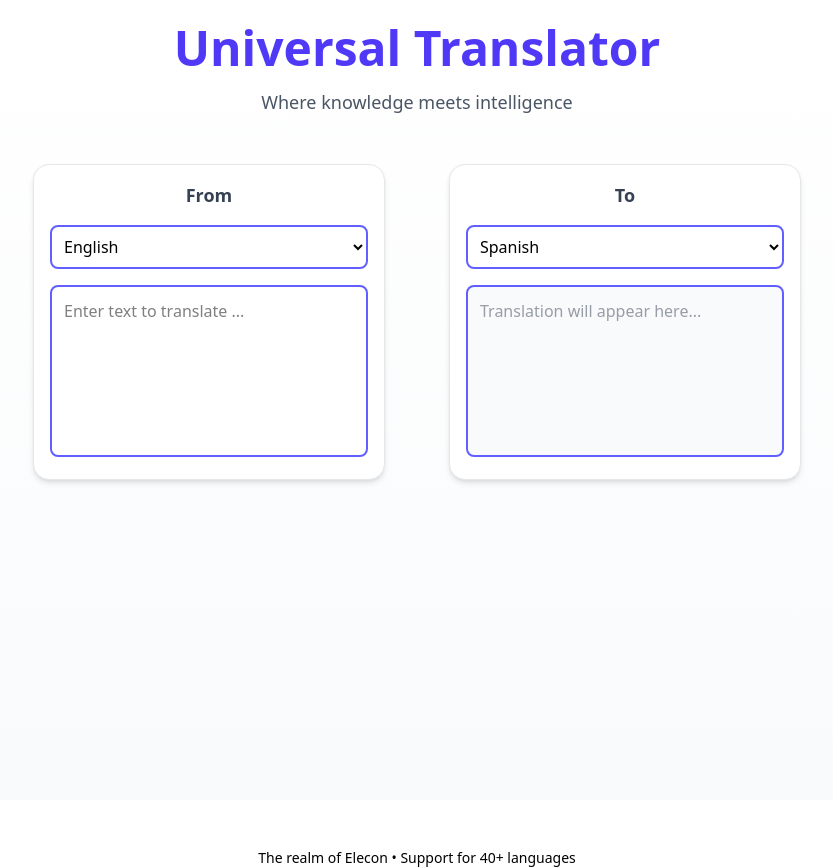
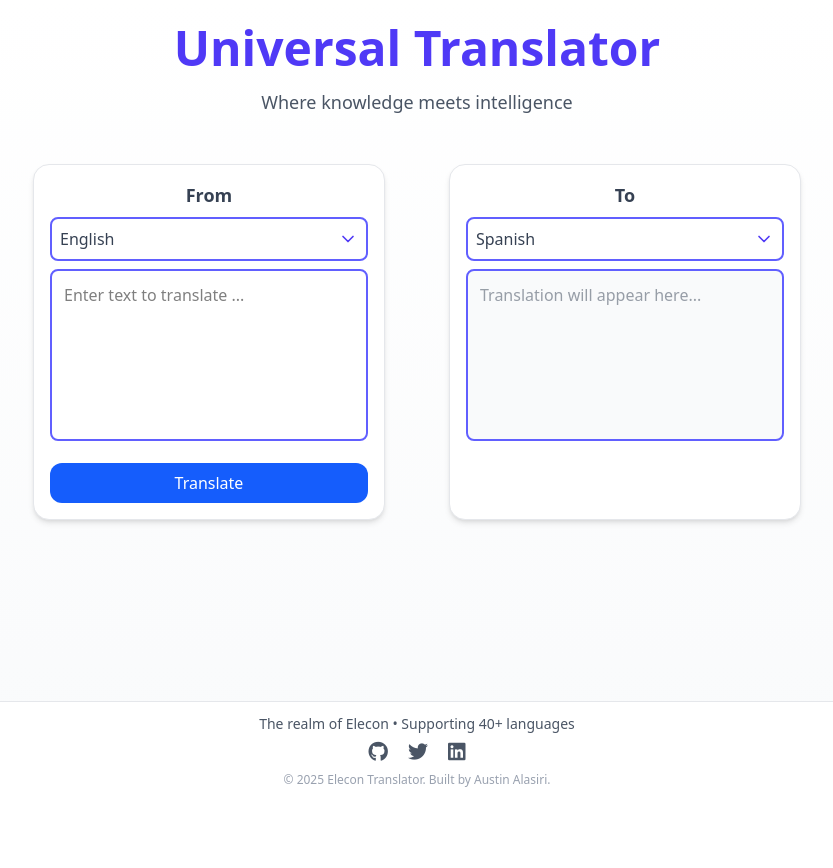
Before and after one commit to Alasiri44/jaseci-translation, a React (Vite) app in the folder client/: page / in a window 1280 px wide. Shown: the whole page, without its empty margins (223-1056 px from the left). After the commit the page ends 800 px from the top, so only its background shows below. Built offline with nearby package versions, Linux system fonts and the light colour scheme.

Commit message:
finished implementation logic

```diff
--- a/client/index.html
+++ b/client/index.html
@@ -1,13 +1,17 @@
 <!doctype html>
 <html lang="en">
+
 <head>
   <meta charset="UTF-8" />
   <link rel="icon" type="image/svg+xml" href="/vite.svg" />
+  <link rel="stylesheet" href="https://cdnjs.cloudflare.com/ajax/libs/font-awesome/6.4.0/css/all.min.css" />
   <meta name="viewport" content="width=device-width, initial-scale=1.0" />
   <title>client</title>
 </head>
+
 <body>
   <div id="root"></div>
   <script type="module" src="/src/main.tsx"></script>
 </body>
+
 </html>
--- a/client/package.json
+++ b/client/package.json
@@ -12,6 +12,7 @@
   "dependencies": {
     "@tailwindcss/vite": "^4.1.14",
     "axios": "^1.12.2",
+    "lucide-react": "^0.545.0",
     "react": "^19.1.1",
     "react-dom": "^19.1.1",
     "tailwindcss": "^4.1.14"
--- a/client/src/App.tsx
+++ b/client/src/App.tsx
@@ -2,6 +2,7 @@ import { useEffect, useState } from "react";
 import axios from "axios";
 import "./App.css";
 import Footer from "./components/ui/Footer";
+import LanguageSelector from "./components/ui/LanguageSelector";
 
 interface Language {
   name: string;
@@ -13,9 +14,14 @@ function App() {
   const [loading, setLoading] = useState(true);
   const [error, setError] = useState<string | null>(null);
   const [homeLanguage, setHomeLanguage] = useState("English");
-  const [foreignLanguage, setForeignLanguage] = useState('Spanish');
+  const [foreignLanguage, setForeignLanguage] = useState("Spanish");
   const [homeText, setHomeText] = useState("");
   const [translatedText, setTranslatedText] = useState("");
+
+  useEffect(() => {
+    // Remove any query parameters like ?language=English from the URL
+    window.history.replaceState({}, document.title, window.location.pathname);
+  }, []);
 
   useEffect(() => {
     const fetchLanguages = async () => {
@@ -31,37 +37,54 @@ function App() {
     fetchLanguages();
   }, []);
 
+  const translateText = async (e: any) => {
+    e.preventDefault();
+    try {
+      const data = {
+        text: homeText,
+        source_language: homeLanguage,
+        target_language: foreignLanguage,
+      };
+
+      axios
+        .post("http://127.0.0.1:5000/translate", data)
+        .then((response) => {
+          setTranslatedText(response.data.translated_text);
+        })
+        .catch((error) => {
+          console.error("Error:", error);
+        });
+    } catch (err) {
+      setError("Error translating the language");
+    } finally {
+      setLoading(false);
+    }
+  };
+
   loading && <p>Loading....</p>;
 
   error && <p>{error}</p>;
 
-
   return (
     <>
       <div className="box flex flex-col items-center text-center p-6 bg-gradient-to-b from-white to-gray-50 min-h-screen">
-  <h1 className="text-5xl font-extrabold text-indigo-600 mb-4">Universal Translator</h1>
+        <h1 className="text-5xl font-extrabold text-indigo-600 mb-4">
+          Universal Translator
+        </h1>
         <p className="text-lg text-gray-600 max-w-2xl mx-auto mb-8">
           Where knowledge meets intelligence
         </p>
 
         <div className="flex flex-wrap justify-center gap-8">
           <div className="m-4 p-4 w-full sm:w-[22rem] bg-white rounded-2xl shadow-md border border-gray-200">
+            <form onSubmit={translateText}>
               <h3 className="text-lg font-semibold text-gray-700 mb-2">From</h3>
-      <select
-        name="language"
-        id="language"
-        value={homeLanguage}
-        onChange={(event) => setHomeLanguage(event?.target.value)}
-        className="w-full border-2 border-indigo-500 rounded-lg p-2 my-2 focus:outline-none focus:ring-2 focus:ring-indigo-400"
-      >
-        <option value="English">English</option>
-        {languages &&
-          languages.map((language, index) => (
-            <option key={index} value={language.name}>
-              {language.name}
-            </option>
-          ))}
-      </select>
+              <LanguageSelector
+                languages={languages}
+                selectedLanguage={homeLanguage}
+                setSelectedLanguage={setHomeLanguage}
+              />
+
               <textarea
                 name=""
                 id=""
@@ -71,43 +94,39 @@ function App() {
                 className="w-full border-2 border-indigo-500 rounded-lg p-3 mt-2 resize-none focus:outline-none focus:ring-2 focus:ring-indigo-400"
                 rows={6}
               />
+              <button
+                className="mt-4 px-6 py-2 bg-blue-600 text-white rounded-xl hover:bg-blue-700 transition duration-200 w-full"
+                type="submit"
+              >
+                Translate
+              </button>
+            </form>
           </div>
 
           {/* To Language Box */}
           <div className="m-4 p-4 w-full sm:w-[22rem] bg-white rounded-2xl shadow-md border border-gray-200">
             <h3 className="text-lg font-semibold text-gray-700 mb-2">To</h3>
-      <select
-        name="language"
-        id="language"
-        value={foreignLanguage}
-        onChange={(event) => setForeignLanguage(event?.target.value)}
-        className="w-full border-2 border-indigo-500 rounded-lg p-2 my-2 focus:outline-none focus:ring-2 focus:ring-indigo-400"
-      >
-        <option value="Spanish">Spanish</option>
-        {languages &&
-          languages.map((language, index) => (
-            <option
-            key={index}
-            value={language.name}
-            >
-              {language.name}
-            </option>
-          ))}
-      </select>
+            <LanguageSelector
+              languages={languages}
+              selectedLanguage={foreignLanguage}
+              setSelectedLanguage={setForeignLanguage}
+            />
+
             <textarea
-        name=""
-        id=""
+              name="translatedText"
+              id="translated text"
               readOnly
-        value={translatedText}
-        onChange={(e) => setTranslatedText(e?.target.value)}
-        placeholder="Translation will appear here..."
+              value={translatedText ? translatedText : ""}
+              placeholder={
+                !translatedText ? "Translation will appear here..." : ""
+              }
               className="w-full border-2 border-indigo-500 rounded-lg p-3 mt-2 resize-none bg-gray-50 text-gray-700 focus:outline-none focus:ring-2 focus:ring-indigo-400"
               rows={6}
             />
           </div>
         </div>
       </div>
-  < Footer/>
+      <Footer />
     </>
   );
 }
--- a/client/src/components/ui/Footer.tsx
+++ b/client/src/components/ui/Footer.tsx
@@ -1,9 +1,41 @@
-export default function Footer(){
-    return (
-        <>
-            <div className="mt-12 text-center text-sm text-muted-foreground">
-                <p>The realm of Elecon • Support for 40+ languages</p>
-            </div>
-        </>
-    )
+export default function Footer() {
+  return (
+    <>
+      <footer className="fixed bottom-0 left-0 w-full bg-white border-t border-gray-200 py-3 text-center text-sm text-gray-600">
+        <p className="mb-2">The realm of Elecon • Supporting 40+ languages</p>
+
+        <div className="flex justify-center space-x-5 mb-2">
+          <a
+            href="https://github.com/Alasiri44"
+            target="_blank"
+            rel="noopener noreferrer"
+            className="hover:text-indigo-600 transition"
+          >
+            <i className="fab fa-github text-xl"></i>
+          </a>
+          <a
+            href="https://twitter.com/your-username"
+            target="_blank"
+            rel="noopener noreferrer"
+            className="hover:text-blue-500 transition"
+          >
+            <i className="fab fa-twitter text-xl"></i>
+          </a>
+          <a
+            href="https://www.linkedin.com/in/austin-pamba-0845b835a/"
+            target="_blank"
+            rel="noopener noreferrer"
+            className="hover:text-blue-700 transition"
+          >
+            <i className="fab fa-linkedin text-xl"></i>
+          </a>
+        </div>
+
+        <p className="text-xs text-gray-400">
+          © {new Date().getFullYear()} Elecon Translator. Built by Austin
+          Alasiri.
+        </p>
+      </footer>
+    </>
+  );
 }
--- /dev/null
+++ b/client/src/components/ui/LanguageSelector.tsx
@@ -0,0 +1,87 @@
+import React, { useState } from "react";
+import { ChevronDown } from "lucide-react";
+
+interface Language {
+  name: string;
+}
+
+interface Props {
+  languages: Language[];
+  selectedLanguage: string;
+  setSelectedLanguage: (lang: string) => void;
+}
+
+const LanguageSelector: React.FC<Props> = ({
+  languages,
+  selectedLanguage,
+  setSelectedLanguage,
+}) => {
+  const [isOpen, setIsOpen] = useState(false);
+  const [searchTerm, setSearchTerm] = useState("");
+
+  const filteredLanguages = languages.filter((lang) =>
+    lang.name.toLowerCase().includes(searchTerm.toLowerCase())
+  );
+
+  return (
+    <div className="relative w-full">
+      {/* Dropdown Button */}
+      <div
+        className="flex items-center justify-between border-2 border-indigo-500 rounded-lg p-2 cursor-pointer bg-white focus-within:ring-2 focus-within:ring-indigo-400"
+        onClick={() => setIsOpen(!isOpen)}
+      >
+        <span className="text-gray-700">
+          {selectedLanguage || "Select a language"}
+        </span>
+        <ChevronDown
+          className={`w-5 h-5 text-indigo-600 transition-transform duration-200 ${
+            isOpen ? "rotate-180" : ""
+          }`}
+        />
+      </div>
+
+      {/* Dropdown Menu */}
+      {isOpen && (
+        <div className="absolute z-10 w-full mt-2 bg-white border border-gray-300 rounded-lg shadow-lg">
+          {/* Search Bar */}
+          <div className="p-2 border-b border-gray-200">
+            <input
+              type="text"
+              placeholder="Search language..."
+              value={searchTerm}
+              onChange={(e) => setSearchTerm(e.target.value)}
+              className="w-full border border-gray-300 rounded-md px-2 py-1 focus:outline-none focus:ring-2 focus:ring-indigo-400"
+            />
+          </div>
+
+          {/* Language List */}
+          <div className="max-h-48 overflow-y-auto">
+            {filteredLanguages.length > 0 ? (
+              filteredLanguages.map((language, index) => (
+                <div
+                  key={index}
+                  className={`px-3 py-2 hover:bg-indigo-100 cursor-pointer ${
+                    selectedLanguage === language.name ? "bg-indigo-50" : ""
+                  }`}
+                  onClick={() => {
+                    setSelectedLanguage(language.name);
+                    setIsOpen(false);
+                    setSearchTerm("");
+                  }}
+                >
+                  {language.name}
+                </div>
+              ))
+            ) : (
+              <div className="px-3 py-2 text-gray-500 text-sm">
+                No results found
+              </div>
+            )}
+          </div>
+        </div>
+      )}
+    </div>
+  );
+};
+
+export default LanguageSelector;
```
Also changed, not shown: 2 other files (tests, documents, lock files or other folders). Lines whose indentation alone changed are shown as unchanged.
